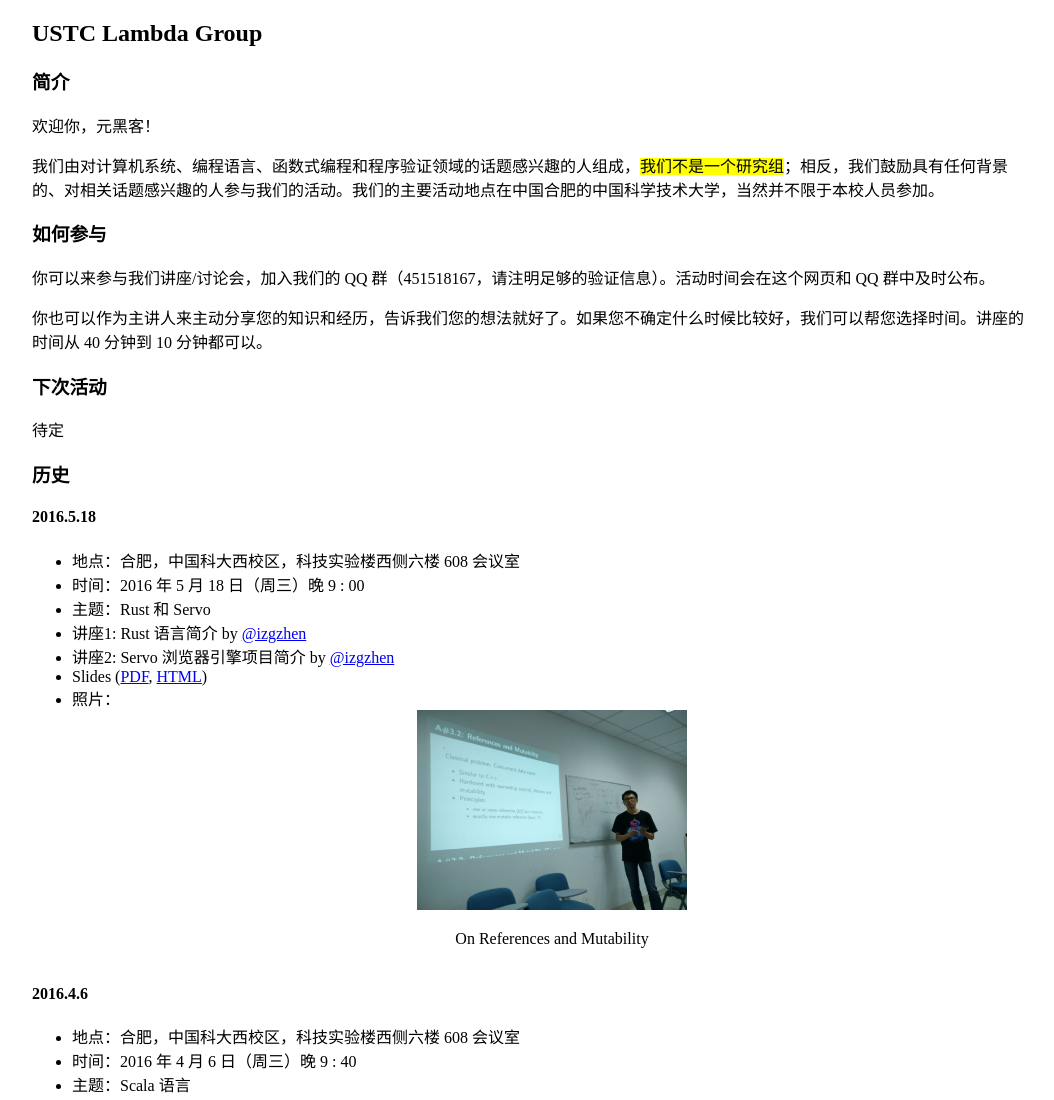
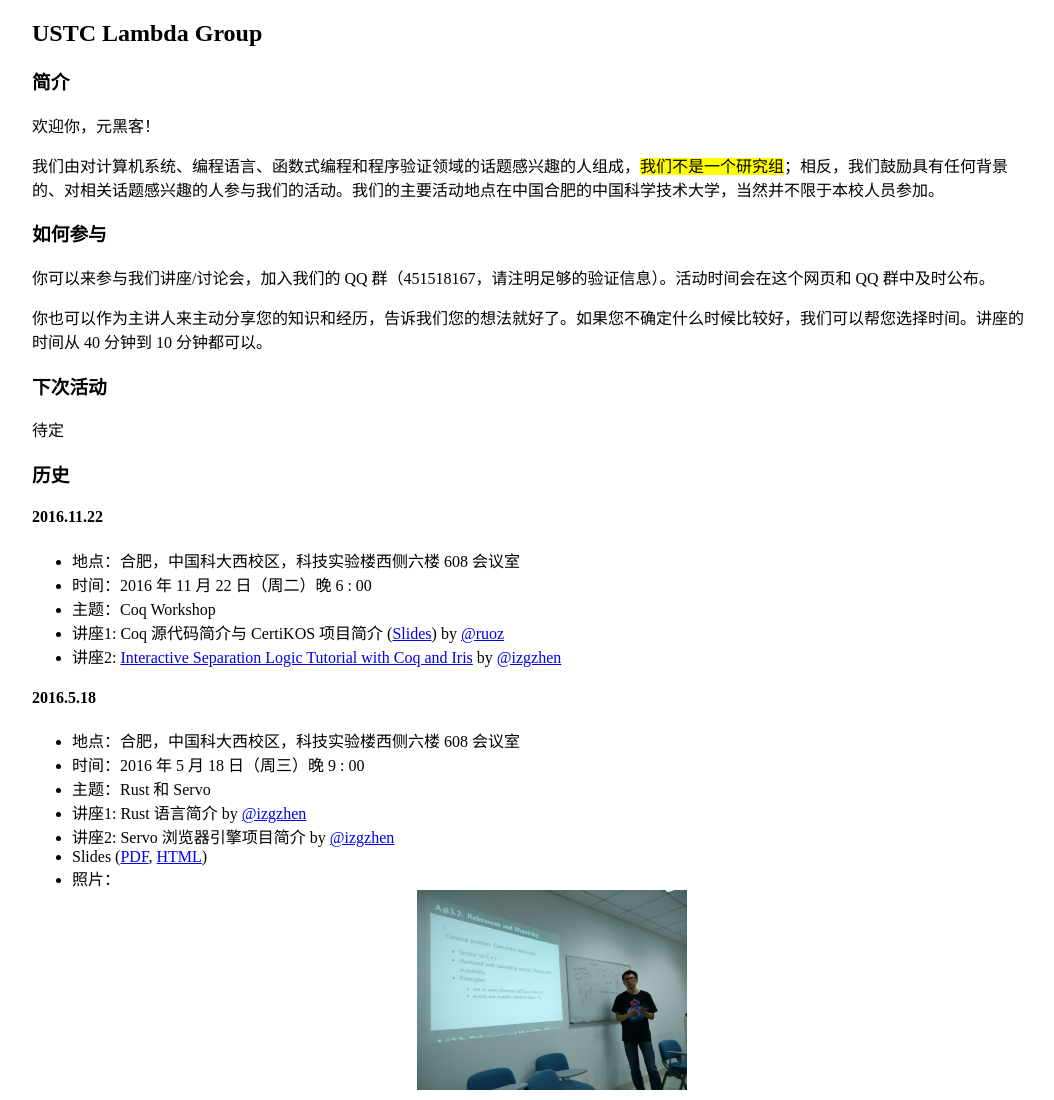
Before and after one commit to slfv-ustc/slfv-ustc.github.io, a plain HTML site: page index.html in a window 1280 px wide. Shown: the top 1100 px of the page, without its empty margins (108-1162 px from the left). Drawn offline with Linux system fonts and the light colour scheme.

Commit message:
Add 2016 Nov 22

```diff
--- a/index.html
+++ b/index.html
@@ -29,6 +29,14 @@
         <section>
             <h3>历史</h3>
             <section>
+                <h4 id="rust-talk">2016.11.22</h4>
+                <ul>
+                    <li>地点：合肥，中国科大西校区，科技实验楼西侧六楼 608 会议室</li>
+                    <li>时间：2016 年 11 月 22 日（周二）晚 6 : 00 </li>
+                    <li>主题：Coq Workshop</li>
+                    <li>讲座1: Coq 源代码简介与 CertiKOS 项目简介 (<a href="files/AboutCoq.pdf">Slides</a>) by <a href="https://github.com/ruoz">@ruoz</a></li>
+                    <li>讲座2: <a href="https://github.com/izgzhen/sl-tut-iris">Interactive Separation Logic Tutorial with Coq and Iris</a> by <a href="https://github.com/izgzhen">@izgzhen</a></li>
+                </ul>
                 <h4 id="rust-talk">2016.5.18</h4>
                 <ul>
                     <li>地点：合肥，中国科大西校区，科技实验楼西侧六楼 608 会议室</li>
```
Also changed, not shown: 1 other file.
